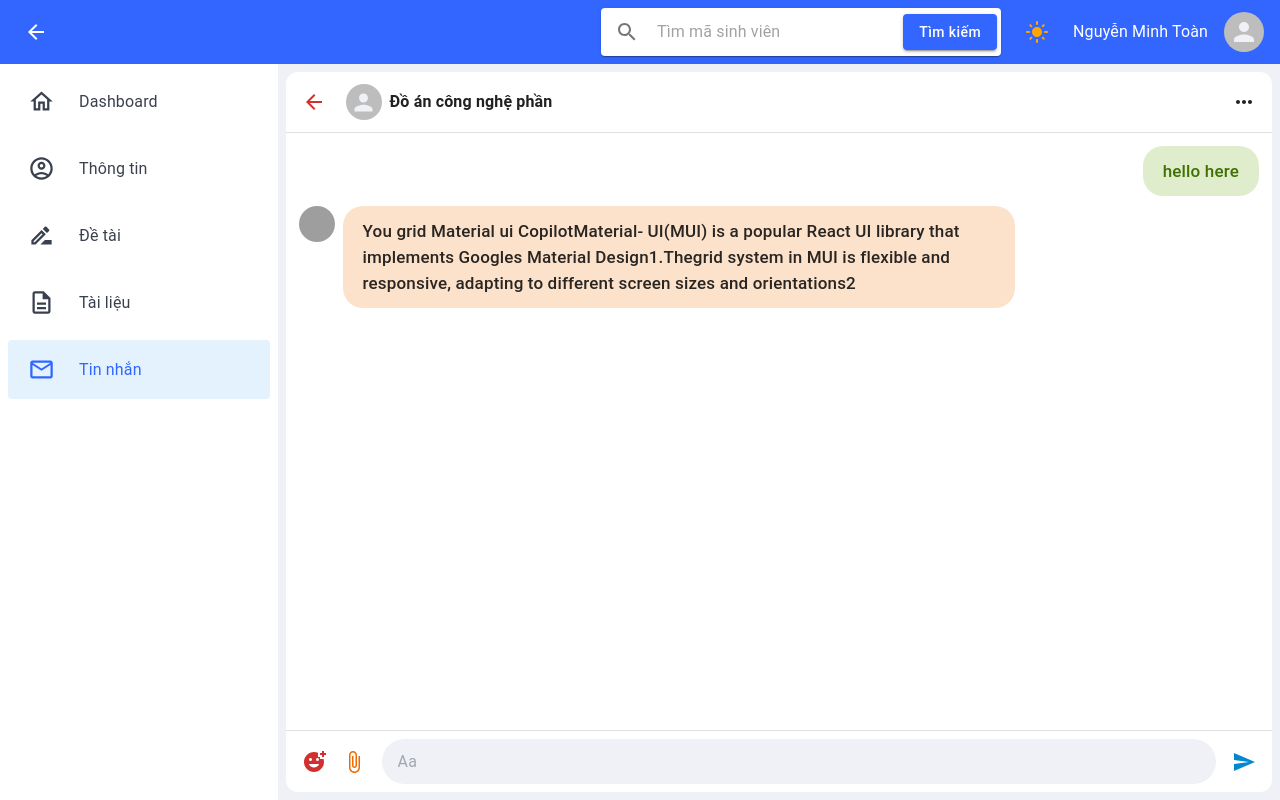
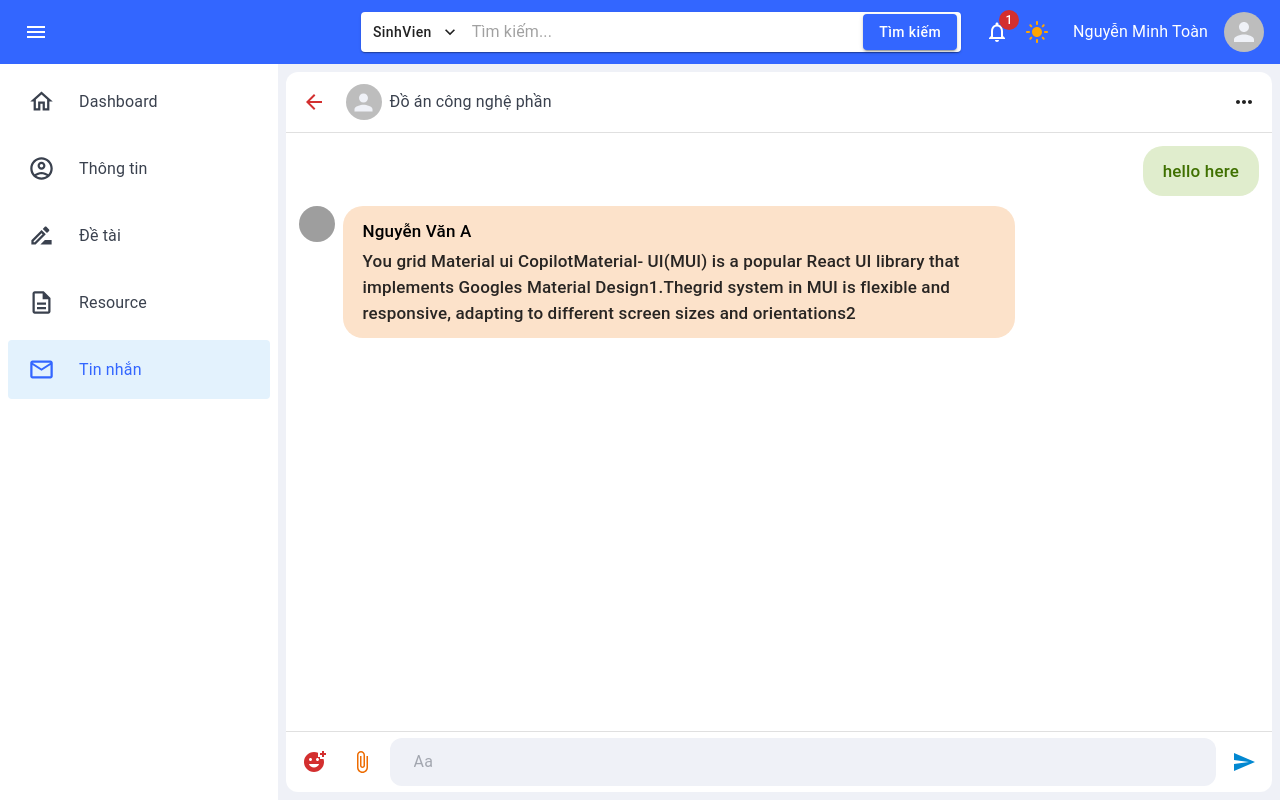
Before and after one commit to NguyenMinhToan003/DA_CN-FE, a React (Vite) app: page /roomchats/chat/1 in a window 1280 px wide. Built offline with nearby package versions, Linux system fonts and the light colour scheme; no server answers; grey boxes are pictures that could not be loaded.

Commit message:
fix design

```diff
--- a/src/App.jsx
+++ b/src/App.jsx
@@ -1,7 +1,9 @@
 import Container from '@mui/material/Container'
 import AppRouter from './routers/AppRouter'
 import './App.css'
+
 const App = () => {
+
   return (
     <Container disableGutters maxWidth={false} sx={{ backgroundColor: 'background.default' }}>
       <AppRouter />
--- a/src/components/Header.jsx
+++ b/src/components/Header.jsx
@@ -3,22 +3,35 @@ import IconButton from '@mui/material/IconButton'
 import theme from '~/theme'
 import InputBase from '@mui/material/InputBase'
 import Paper from '@mui/material/Paper'
-import SearchIcon from '@mui/icons-material/Search'
 import Avatar from '@mui/material/Avatar'
 import Tooltip from '@mui/material/Tooltip'
 import Typography from '@mui/material/Typography'
 import ThemeMode from '~/components/ThemeMode'
-import ArrowForwardIcon from '@mui/icons-material/ArrowForward'
+import MenuIcon from '@mui/icons-material/Menu'
 import CloseIcon from '@mui/icons-material/Close'
 import { useRef, useState } from 'react'
 import Button from '@mui/material/Button'
+import KeyboardArrowDownIcon from '@mui/icons-material/KeyboardArrowDown'
+import Badge from '@mui/material/Badge'
+import Menu from '@mui/material/Menu'
+import MenuItem from '@mui/material/MenuItem'
+import NotificationsNoneIcon from '@mui/icons-material/NotificationsNone'
 
 const Header = ({ toggleNav, widthNav }) => {
   const [key, setKey] = useState('')
   const refSearch = useRef(null)
+  const [anchorEl, setAnchorEl] = useState(null)
+  const [selectedOption, setSelectedOption] = useState('SinhVien')
   const handleSearch = () => {
     setKey('')
     refSearch.current.lastElementChild.focus()
+  }
+  const handleClickOptionSearch = (event) => {
+    setAnchorEl(event.currentTarget)
+  }
+  const handleCloseOptionSearch = (option) => {
+    setSelectedOption(option)
+    setAnchorEl(null)
   }
   return (
     <Box sx={{
@@ -39,37 +52,54 @@ const Header = ({ toggleNav, widthNav }) => {
 
         <Tooltip title='menu'>
           <IconButton onClick={toggleNav} sx={{ color: 'text.default' }}>
-            <ArrowForwardIcon sx={{ transform: widthNav === theme.Layout.navWidth ? 'rotate(180deg)' : 'rotate(0deg)', transition: 'transform 0.3s ease' }} />
+            <MenuIcon />
           </IconButton>
         </Tooltip>
       </Box>
 
       <Box sx={{
-        width: '100%', display: 'flex', gap: 2, justifyContent: 'flex-end', alignItems: 'center'
+        height: '100%',
+        width: '100%', display: 'flex', gap: 2, justifyContent: 'flex-end', alignItems: 'center',
+        flexDirection: {
+          xs: 'column-reverse',
+          sm: 'row'
+        }
       }}>
 
         <Paper
           sx={{
             p: '2px 4px', display: 'flex', alignItems: 'center', width: {
               sm: '100%',
-              lg: 400
+
+              lg: 600
             }
           }}
         >
-          <IconButton type="button" sx={{ p: '10px' }} aria-label="search">
-            <SearchIcon />
-          </IconButton>
+          <Button
+            color='text.primary'
+            onClick={handleClickOptionSearch}
+            endIcon={<KeyboardArrowDownIcon />}>
+            {selectedOption}
+          </Button>
+          <Menu
+            anchorEl={anchorEl}
+            open={anchorEl}
+            onClose={() => setAnchorEl(null)}
+          >
+            <MenuItem onClick={() => handleCloseOptionSearch('SinhVien')}>SinhVien</MenuItem>
+            <MenuItem onClick={() => handleCloseOptionSearch('LopHoc')}>LopHoc</MenuItem>
+          </Menu>
           <InputBase
             ref={refSearch}
             value={key}
             onChange={(e) => setKey(e.target.value)}
             sx={{
-              ml: 1, flex: 1,
+              ml: 1, flex: 1
             }}
-            placeholder='Tìm mã sinh viên'
+            placeholder='Tìm kiếm...'
 
           />
-          {
+
           <IconButton
             onClick={() => setKey('')}
             color='error'
@@ -77,7 +107,7 @@ const Header = ({ toggleNav, widthNav }) => {
           >
             <CloseIcon />
           </IconButton>
-          }
+
           <Button variant='contained' color='primary' onClick={handleSearch}>Tìm kiếm</Button>
 
         </Paper>
@@ -85,11 +115,22 @@ const Header = ({ toggleNav, widthNav }) => {
         <Box sx={{
           display: 'flex', justifyContent: 'flex-end', alignItems: 'center'
         }}>
+
+
+          <IconButton color='success'>
+
+            <Badge badgeContent={1} color='error'>
+              <NotificationsNoneIcon sx={{ color: 'text.default' }} />
+            </Badge>
+
+          </IconButton>
           <ThemeMode />
+
+
           <Typography sx={{
-            ml: 2, color: 'text.default'
+            ml: 2, color: 'text.default',
+            whiteSpace: 'nowrap'
           }} >
-
             Nguyễn Minh Toàn
           </Typography>
           <Avatar sx={{ ml: 2 }} />
--- a/src/components/menu/Resource.jsx
+++ b/src/components/menu/Resource.jsx
@@ -26,7 +26,7 @@ const Resource = ({ widthNav }) => {
       }}
     >
       {
-        widthNav === theme.Layout.navWidth && <Typography >Tài liệu</Typography>
+        widthNav === theme.Layout.navWidth && <Typography >Resource</Typography>
       }
     </Button >
   )
--- a/src/main.jsx
+++ b/src/main.jsx
@@ -4,6 +4,9 @@ import { BrowserRouter } from 'react-router-dom'
 import CssBaseline from '@mui/material/CssBaseline'
 import { ThemeProvider } from '@mui/material/styles'
 import theme from './theme.js'
+import { socket } from '~/socket'
+const id = 1
+socket.emit('online', id)
 createRoot(document.getElementById('root')).render(
   <BrowserRouter>
     <ThemeProvider theme={theme}>
--- a/src/pages/Roomchats/Roomchat.jsx
+++ b/src/pages/Roomchats/Roomchat.jsx
@@ -1,7 +1,7 @@
 import Typography from '@mui/material/Typography'
 import Box from '@mui/material/Box'
 import Avatar from '@mui/material/Avatar'
-import { NavLink, useNavigate, useParams } from 'react-router-dom'
+import { NavLink, useNavigate } from 'react-router-dom'
 
 const menuColor = [
   '#ff413a',
--- a/src/pages/Roomchats/Roomchats.jsx
+++ b/src/pages/Roomchats/Roomchats.jsx
@@ -1,4 +1,5 @@
-import { Grid, Box } from '@mui/material'
+import Box from '@mui/material/Box'
+import Grid from '@mui/material/Grid'
 import Roomchat from './Roomchat'
 const Roomchats = () => {
   return <>
--- a/src/pages/chat/Chat.jsx
+++ b/src/pages/chat/Chat.jsx
@@ -6,16 +6,16 @@ import IconButton from '@mui/material/IconButton'
 import AttachFileIcon from '@mui/icons-material/AttachFile'
 import AddReactionIcon from '@mui/icons-material/AddReaction'
 import SendIcon from '@mui/icons-material/Send'
-import Chip from '@mui/material/Chip'
 import Avatar from '@mui/material/Avatar'
 import Divider from '@mui/material/Divider'
 import Typography from '@mui/material/Typography'
 import { socket } from '~/socket'
-import { useEffect, useState } from 'react'
+import { useEffect, useRef, useState } from 'react'
 import { useParams, useNavigate } from 'react-router-dom'
 import CloseIcon from '@mui/icons-material/Close'
 import theme from '~/theme'
-import { Button, InputBase } from '@mui/material'
+import Button from '@mui/material/Button'
+import InputBase from '@mui/material/InputBase'
 
 const Chat = () => {
   const profile = {
@@ -23,6 +23,7 @@ const Chat = () => {
     profile_picture: 'https://i.pravatar.cc/300',
     name: 'Nguyễn Văn A'
   }
+  const inputRef = useRef(null)
   const [key, setKey] = useState('')
   const [roomchat, setRoomchat] = useState({})
   const { id } = useParams()
@@ -63,6 +64,7 @@ const Chat = () => {
   }, [])
   const handleSendMessage = () => {
     setKey('')
+    inputRef.current.lastElementChild.focus()
     socket.emit('chat_message', { key })
   }
   useEffect(() => {
@@ -121,18 +123,18 @@ const Chat = () => {
                 backgroundColor: 'background.primary'
               }}
             >
-              <Tooltip title="Back">
-                <IconButton onClick={() => navigate('/roomchats')} sx={{ color: 'error.main' }}>
+              <Tooltip title='back'>
+                <IconButton onClick={() => navigate('/roomchats')} color='error'>
                   <ArrowBackIcon />
                 </IconButton>
               </Tooltip>
-              <Button
-                startIcon={<Avatar sx={{ width: 36, height: 36 }} />}
-              >
-                <Typography sx={{ color: 'text.primary', fontWeight: 'bold' }}>{roomchat?.room_name}</Typography>
+              <Button startIcon={<Avatar sx={{ width: 36, height: 36 }} />}>
+                <Typography sx={{ color: 'text.main' }}>
+                  {roomchat?.room_name}
+                </Typography>
               </Button>
             </Box>
-            <Tooltip title="More">
+            <Tooltip title='menu'>
               <IconButton onClick={() => setOpenMenuRoom(true)}>
                 <MoreHorizIcon sx={{ color: 'text.primary' }} />
               </IconButton>
@@ -140,18 +142,8 @@ const Chat = () => {
           </Box>
           <Divider />
           <Box sx={{ overflowY: 'auto', overflowX: 'hidden', height: '100%', padding: 1 }}>
-            {loading && <LoadingArea />}
-            {roomchat?.messages?.error ? (
-              <Divider sx={{ margin: 1 }}>
-                <Typography variant='body1' sx={{ color: 'red', fontWeight: 'bold' }}>{roomchat.messages.error}
-                </Typography>
-              </Divider>
-            ) : (
-              roomchat?.messages?.length === 0 ?
-                <Divider sx={{ margin: 1 }}>
-                  <Chip label={`Try chatting with ${roomchat?.room_name} now`} color='success' />
-                </Divider>
-                : roomchat?.messages?.map((data, index) => (
+            {
+              roomchat?.messages?.map((data, index) => (
                 <Box
                   key={index}
                   sx={{
@@ -172,13 +164,37 @@ const Chat = () => {
                       sx={{ width: 36, height: 36 }}
                     />
                   )}
-                    <Typography
-                      sx={{
+                  <Box sx={{
                     maxWidth: '70%',
                     backgroundColor:
                       data.sender._id === profile._id
                         ? 'messages.bg_primary'
                         : 'messages.bg_secondary',
+                    borderRadius: 5,
+                    padding: '0.75rem 1.25rem',
+                    height: 'fit-content',
+                    display: 'flex',
+                    flexDirection: 'column',
+                    gap: 0.5
+                  }}>
+                    {
+                      data.sender._id !== profile._id && (
+                        <Typography
+                          sx={{
+                            color: 'black',
+                            fontWeight: 500,
+                            fontSize: '1.0625rem',
+                            lineHeight: '1.625rem',
+                            whiteSpace: 'pre-wrap',
+                            overflowWrap: 'break-word'
+                          }}
+                        >
+                          {data.sender.name}
+                        </Typography>
+                      )
+                    }
+                    <Typography
+                      sx={{
                         color:
                           data.sender._id === profile._id
                             ? 'messages.text_primary'
@@ -186,56 +202,26 @@ const Chat = () => {
                         fontWeight: 500,
                         fontSize: '1.0625rem',
                         lineHeight: '1.625rem',
-                        borderRadius: 5,
-                        padding: '0.75rem 1.25rem',
                         whiteSpace: 'pre-wrap',
-                        overflowWrap: 'break-word',
-                        height: 'fit-content'
+                        overflowWrap: 'break-word'
                       }}
                     >
                       {data.message}
                     </Typography>
-
-
-                    {/* <Box className='more' sx={{
-                      opacity: 0,
-                      transition: 'opacity 0.3s ease',
-                      visibility: 'hidden',
-                      height: '100%',
+                  </Box>
+                </Box>
+              ))
+            }
+          </Box>
+          <Divider />
+          <Box sx={{
+            height: 60,
             display: 'flex',
-                      justifyContent: 'center',
             alignItems: 'center',
             gap: 1,
-                      flexDirection: profile._id === data.sender._id ? 'row' : 'row-reverse'
+            padding: 1
           }}>
-                      {
-                        data.status !== 'deleted' && (
-                          <>
-                            <IconButton
-                              onClick={() => setOpenMenuMessage({ status: true, data: { ...data, roomId: id } })}
-                              sx={{ width: '30px', height: '30px' }}>
-                              <MoreVertIcon sx={{ with: '20px', height: '20px' }} />
-                            </IconButton>
 
-                            <IconButton sx={{ width: '30px', height: '30px' }}>
-                              <ReplyIcon sx={{ with: '20px', height: '20px', color: 'red' }} />
-                            </IconButton>
-                            <IconButton sx={{ width: '30px', height: '30px' }}>
-                              <SentimentSatisfiedAltIcon sx={{ with: '20px', height: '20px' }} />
-                            </IconButton>
-                          </>
-                        )
-                      }
-                    </Box> */}
-                  </Box>
-                ))
-            )}
-
-
-          </Box>
-          <Divider />
-          <Box sx={{ display: 'flex', gap: 1, padding: 1 }}>
-            <Box sx={{ display: 'flex' }}>
             <Tooltip title="Add reaction">
               <IconButton color="error">
                 <AddReactionIcon />
@@ -247,23 +233,11 @@ const Chat = () => {
                 <input type="file" style={{ display: 'none' }} />
               </IconButton>
             </Tooltip>
-            </Box>
-            <Box
-              sx={{
-                height: '45px',
-                width: '100%',
-                borderRadius: '50px',
-                display: 'flex',
-                alignItems: 'center',
-                gap: 1
-              }}
-            >
             <InputBase
-                onBlur={() => handleUnTyping()}
-                onFocus={() => handleTyping()}
+              ref={inputRef}
               onChange={(e) => setKey(e.target.value)}
               value={key}
-                autoFocus
+              component='textarea'
               placeholder="Aa"
               sx={{
                 backgroundColor: 'background.default',
@@ -273,18 +247,16 @@ const Chat = () => {
                 outline: 'none',
                 color: 'text.main',
                 fontSize: '1rem',
-                  borderRadius: '50px',
-                  paddingLeft: 2
+                borderRadius: 3,
+                padding: 3
               }}
             />
-              {
-                key !== '' &&
-                (
-                  <IconButton color="info" onClick={() => setKey('')}>
+            <IconButton color="info" onClick={() => setKey('')}
+              sx={{
+                display: key ? 'flex' : 'none'
+              }}>
               <CloseIcon />
             </IconButton>
-                )
-              }
             <Tooltip title='Send'>
               <IconButton color='info' onClick={handleSendMessage}>
                 <SendIcon />
@@ -293,7 +265,6 @@ const Chat = () => {
           </Box>
         </Box>
       </Box >
-      </Box>
     </>
   )
 }
--- a/src/routers/AppRouter.jsx
+++ b/src/routers/AppRouter.jsx
@@ -4,10 +4,10 @@ import Home from '~/pages/home/Home'
 import Roomchats from '~/pages/Roomchats/Roomchats'
 import Chat from '~/pages/chat/Chat'
 import Profile from '~/pages/profile/Profile'
-import { socket } from '~/socket'
+
 const AppRouter = () => {
-  const id = '1'
-  socket.emit('online', id)
+
+
   return (
     <Routes>
       <Route path="/" element={<Index />} >
--- a/src/theme.js
+++ b/src/theme.js
@@ -49,10 +49,10 @@ const theme = createTheme({
           default: '#181e2b'
         },
         messages: {
-          text_primary: '#1d2439',
-          bg_primary: '#e7d4c5',
-          text_secondary: '#101524',
-          bg_secondary: '#E0EDCD'
+          text_primary: '#101524',
+          bg_primary: '#E0EDCD',
+          text_secondary: '#1d2439',
+          bg_secondary: '#e7d4c5'
         }
       }
     }
```
Also changed, not shown: src/components/Nav.jsx (+5 -3 lines). Lines whose indentation alone changed are shown as unchanged.
